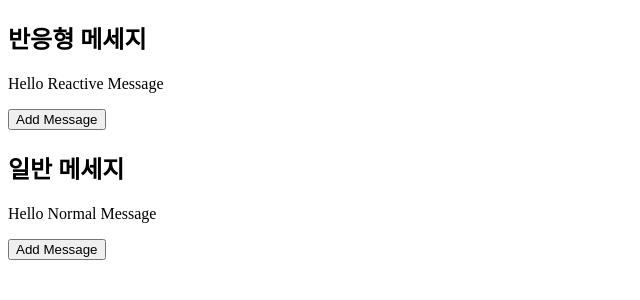
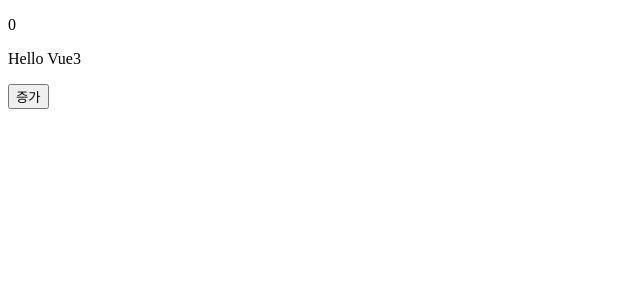
Before and after one commit to seorang42/vuejs3-practice, a Vue app: page / in a window 1280 px wide. Shown: the top 300 px of the page, without its empty margins (0-640 px from the left). Built offline with nearby package versions, Linux system fonts and the light colour scheme.

Commit message:
4-2 Setup 함수

```diff
--- a/src/App.vue
+++ b/src/App.vue
@@ -1,46 +1,24 @@
 <template>
 	<div>
-		<h2>반응형 메세지</h2>
-		<p>{{ reactiveMessage }}</p>
-		<button v-on:click="addReactiveMessage">Add Message</button>
-		<h2>일반 메세지</h2>
-		<p>{{ normalMessage }}</p>
-		<button v-on:click="addNormalMessage">Add Message</button>
+		<p>{{ counter }}</p>
+		<p>{{ message }}</p>
+		<button v-on:click="increment">증가</button>
 	</div>
 </template>
 
 <script>
-import { isRef, onBeforeMount, onMounted, ref } from 'vue';
+import { ref } from 'vue';
 
 export default {
-	setup() {
-		console.log('setup()');
+	setup(props) {
+		console.log(props);
 
-		const reactiveMessage = ref('Hello Reactive Message');
-		const addReactiveMessage = () => {
-			reactiveMessage.value = reactiveMessage.value + '!';
+		const counter = ref(0);
+		const message = ref('Hello Vue3');
+		const increment = () => {
+			counter.value++;
 		};
-		console.log(isRef(reactiveMessage));
-
-		let normalMessage = 'Hello Normal Message';
-		const addNormalMessage = () => {
-			normalMessage = normalMessage + '!';
-		};
-		console.log(isRef(normalMessage));
-
-		onMounted(() => {
-			console.log('onMounted');
-		});
-		onBeforeMount(() => {
-			console.log('onBeforeMount');
-		});
-
-		return {
-			reactiveMessage,
-			normalMessage,
-			addReactiveMessage,
-			addNormalMessage,
-		};
+		return { counter, message, increment };
 	},
 };
 </script>
```
